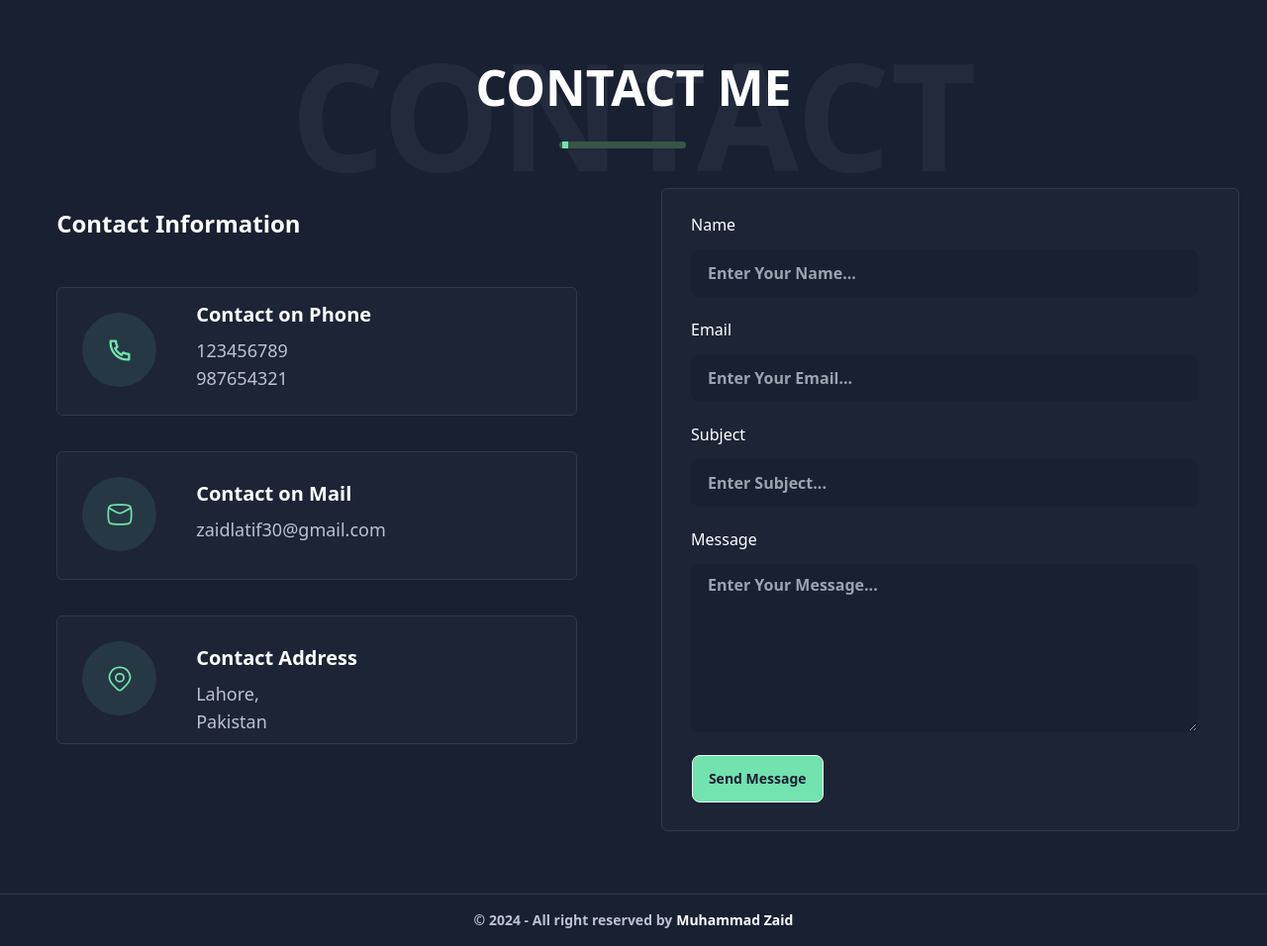
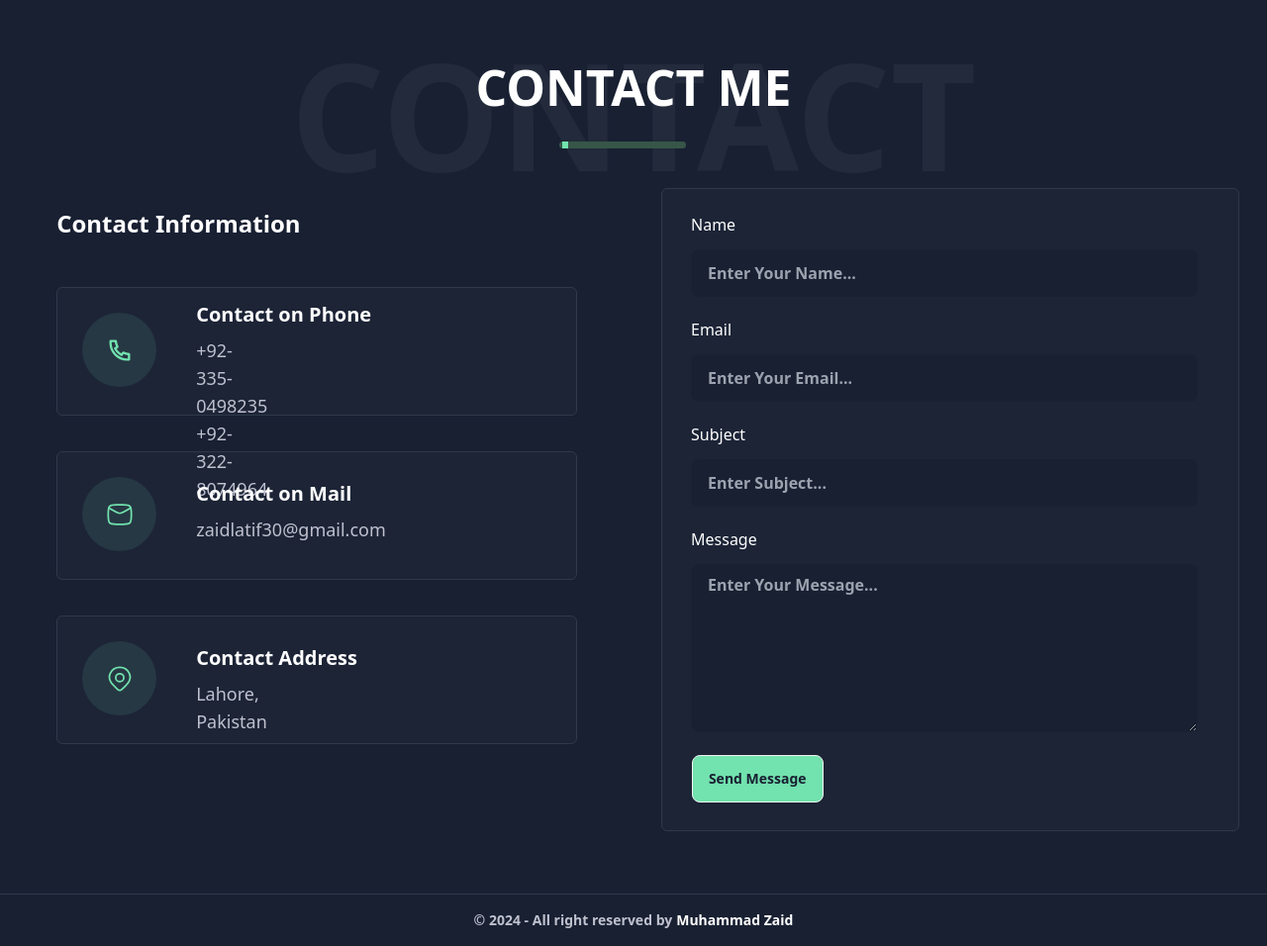
Before and after one commit to zzayd30/Portfolio-Practice, a website: page index.html in a window 1280 px wide. Shown: the part 3067-4023 px from the top of the page at 99% size. Drawn offline with nearby package versions, Linux system fonts and the light colour scheme.

Commit message:
Updated Contact Info

```diff
--- a/index.html
+++ b/index.html
@@ -357,10 +357,10 @@
                             Phone</p>
                         <p
                             class="text-[#bfc1ce] text-lg mt-[-10px] relative top-[-125px] left-[140px] hover:text-[#72e2ae] hover:cursor-pointer w-[20px]">
-                            123456789</p>
+                            +92-335-0498235</p>
                         <p
                             class="text-[#bfc1ce] text-lg relative top-[-125px] left-[140px] hover:text-[#72e2ae] hover:cursor-pointer w-[20px]">
-                            987654321</p>
+                            +92-322-8074964</p>
                     </div>
                 </div>
                 <div class="box3 border border-[#30394a] rounded-md bg-[#1c2436] w-[90%] h-[130px] m-auto mb-9">
```
